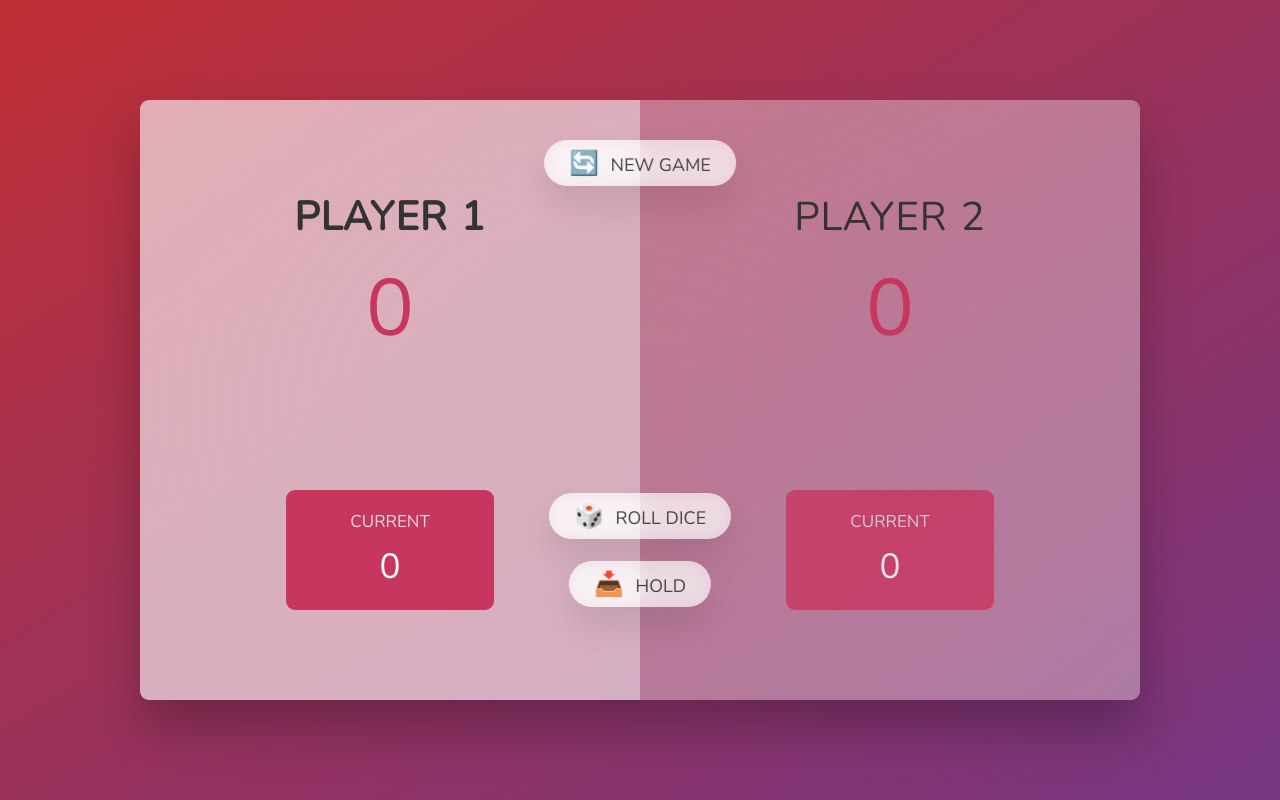
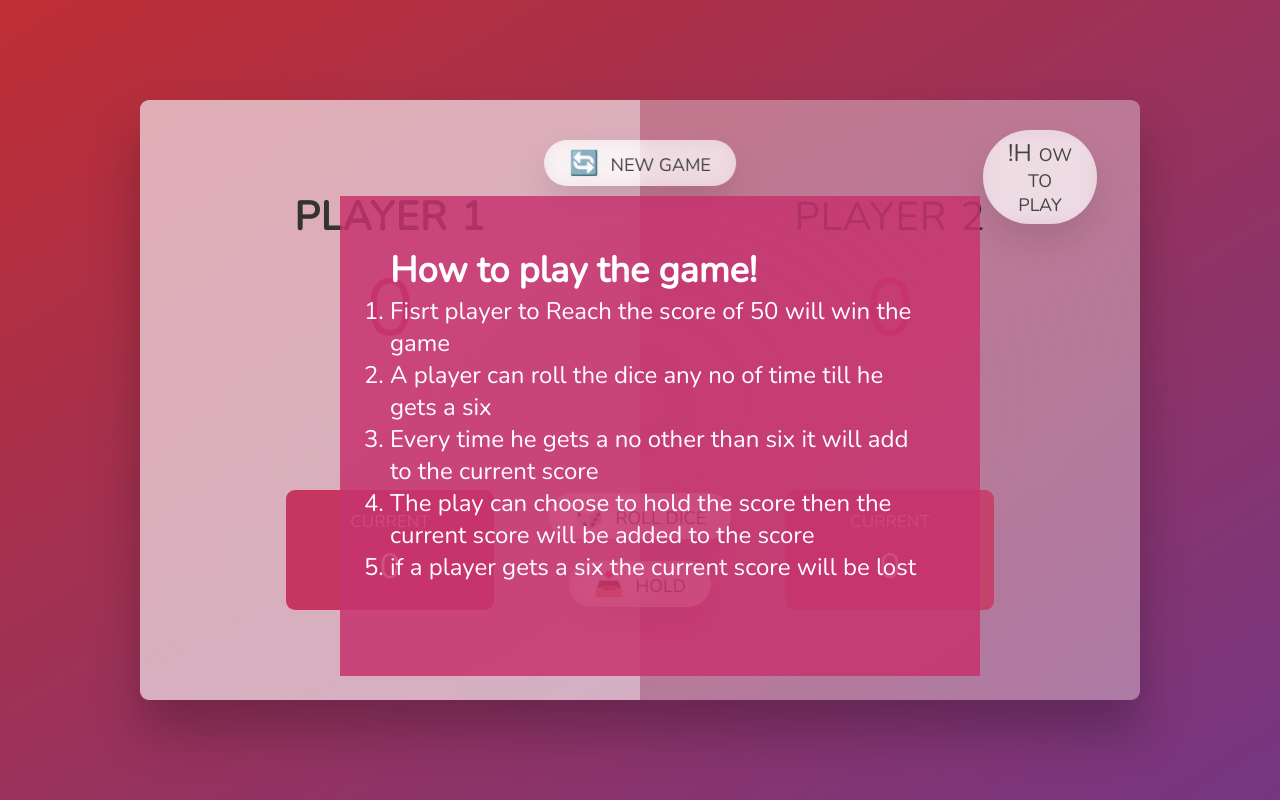
Before and after one commit to dev-tabrej/Pig-game, a plain HTML site: page index.html in a window 1280 px wide. Drawn offline with nearby package versions, Linux system fonts and the light colour scheme.

Commit message:
How to play button added

```diff
--- a/index.html
+++ b/index.html
@@ -27,9 +27,20 @@
         <p class="current-score" id="current--1">0</p>
       </div>
     </section>
+    <section class="information info_wrap">
+      <h2>How to play the game!</h2>
+      <ol>
+        <li>Fisrt player to Reach the score of 50 will win the game</li>
+        <li>A player can roll the dice any no of time till he gets a six</li>
+        <li>Every time he gets a no other than six it will add to the current score</li>
+        <li>The play can choose to hold the score then the current score will be added to the score</li>
+        <li>if a player gets a six the current score will be lost</li>
+      </ol>
+    </section>
 
     <img src="dice-5.png" alt="Playing dice" class="dice" />
     <button class="btn btn--new">🔄 New game</button>
+    <button class="btn btn--info">!How to play</button>
     <button class="btn btn--roll">🎲 Roll dice</button>
     <button class="btn btn--hold">📥 Hold</button>
   </main>
--- a/script.js
+++ b/script.js
@@ -11,6 +11,7 @@ const diceEl = document.querySelector('.dice')
 const btnNew = document.querySelector('.btn--new');
 const btnRoll = document.querySelector('.btn--roll');
 const btnHold = document.querySelector('.btn--hold');
+const btnInfo = document.querySelector('.btn--info');
 
 // variables to contain values
 let currentScore = 0;
@@ -98,3 +99,7 @@ btnNew.addEventListener('click',function(){
     activePlayer=0;
 
 })
+btnInfo.addEventListener('click', function () {
+    // first check if game is running
+    document.querySelector('.information').classList.toggle('hidden');
+})
--- a/style.css
+++ b/style.css
@@ -34,6 +34,7 @@ main {
   border-radius: 9px;
   overflow: hidden;
   display: flex;
+  z-index: 8;
 }
 
 .player {
@@ -143,6 +144,11 @@ main {
   top: 46.1rem;
 }
 
+.btn--info{
+  position: fixed;
+  top: 5%;
+  left: 90%;
+}
 .btn:active {
   transform: translate(-50%, 3px);
   box-shadow: 0 1rem 2rem rgba(0, 0, 0, 0.15);
@@ -173,3 +179,23 @@ main {
   font-weight: 700;
   color: #c7365f;
 }
+
+.info_wrap{
+  /* display: block; */
+  /* display: block; */
+  padding: 50px;
+  font-size: 2.4em;
+  justify-content: center;
+  align-items: center;
+  position: absolute;
+  height: 480px;
+  width: 640px;
+  top: 16%;
+  left: 20%;
+  background-color: rgba(199, 51, 110, 0.85);
+  color:white;
+  z-index: 10;
+}
+.hidden{
+  display: hidden;
+}
```
